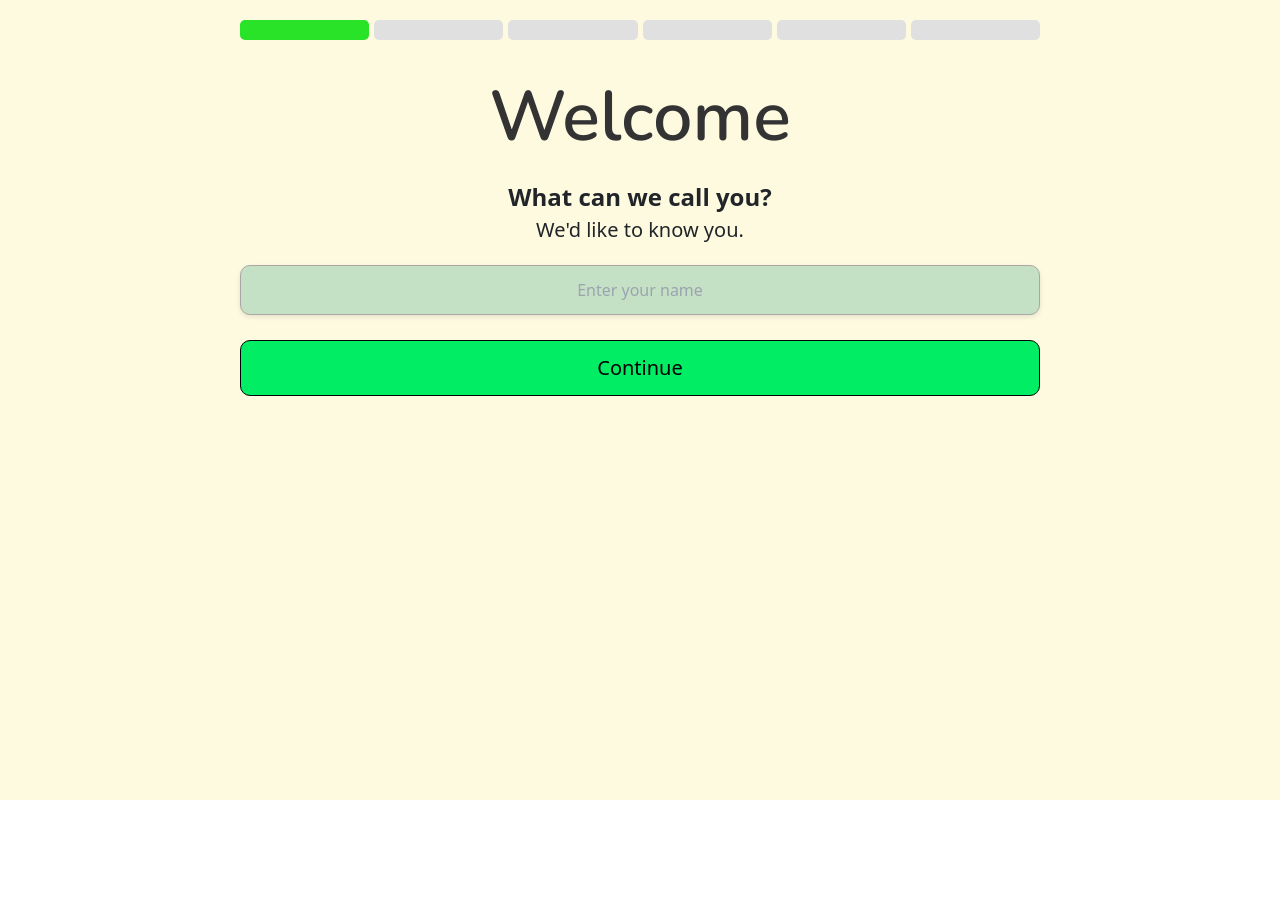
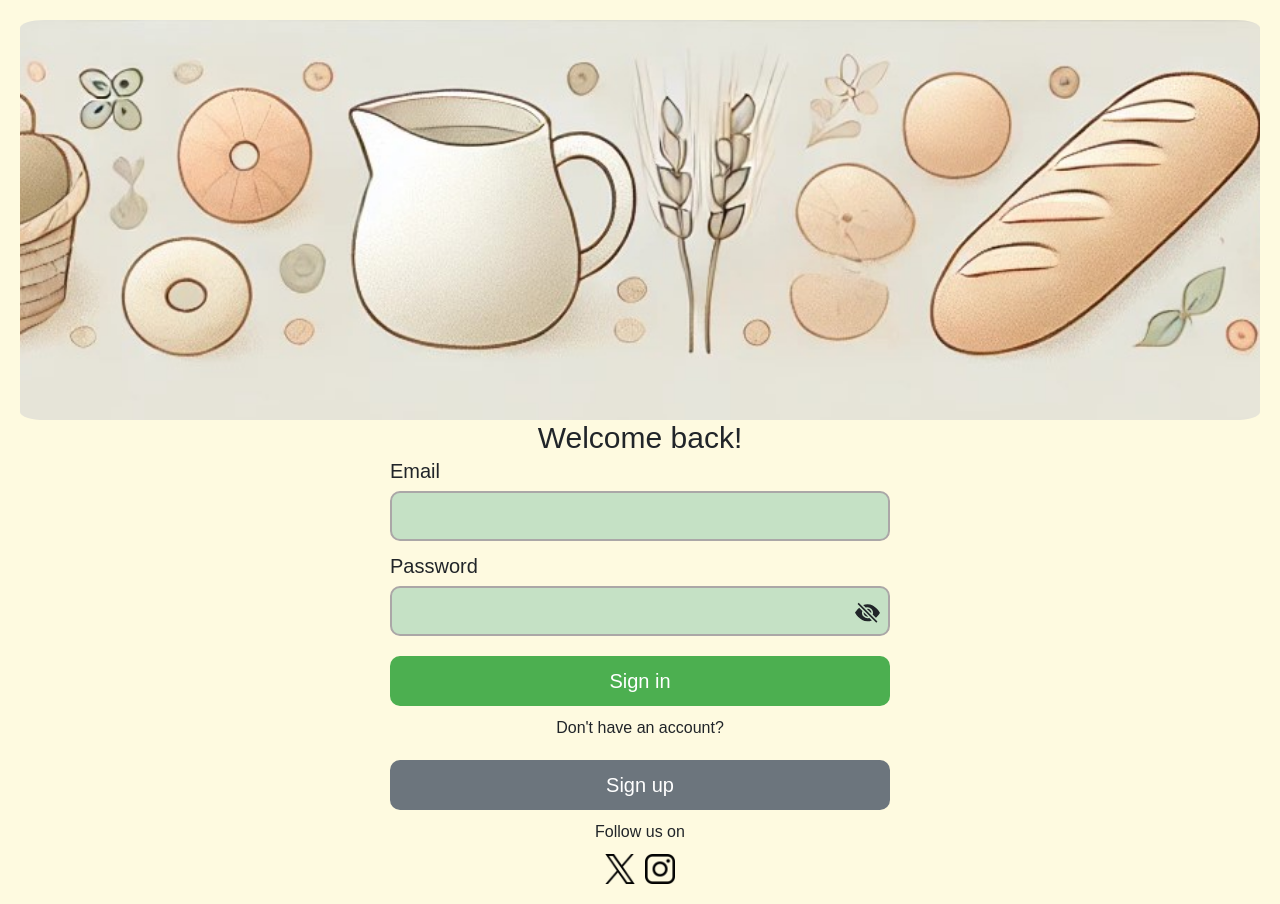
Before and after one commit to Garvit240205/FitFeast, a React (Vite) app in the folder CGAS-Project-main/: page / in a window 1280 px wide. Before the commit the page ends 800 px from the top, so only its background shows below. Built offline with nearby package versions, Linux system fonts and the light colour scheme; a web font is replaced by a local one.

Commit message:
Linked pages

```diff
--- a/CGAS-Project-main/src/App.jsx
+++ b/CGAS-Project-main/src/App.jsx
@@ -5,6 +5,7 @@ import Profile from './Profile';
 import Explore from './explore';
 import { SignInPage } from './SignIn';
 import { SignUpPage } from './SignUp';
+import WelcomePage from './WelcomePage.jsx'
 
 function App() {
   return (
@@ -12,6 +13,7 @@ function App() {
       <Routes>
 
         <Route path='/' element={<SignInPage />}/>
+        <Route path='WelcomePage' element={<WelcomePage />}/>
         <Route path='SignUp' element={<SignUpPage />}/>
         <Route path="Home" element={<Home />} />
         <Route path="Profile" element={<Profile />} />
--- a/CGAS-Project-main/src/SignIn.jsx
+++ b/CGAS-Project-main/src/SignIn.jsx
@@ -39,7 +39,7 @@ export function SignInPage() {
       localStorage.setItem('token', response.data.token);
       setSuccess('Welcome!');
       setTimeout(() => {
-        navigate("/Home");
+        navigate("/WelcomePage");
       }, 1000);
     } catch (error) {
       console.error('Error during sign-in:', error);
--- a/CGAS-Project-main/src/WelcomePage.jsx
+++ b/CGAS-Project-main/src/WelcomePage.jsx
@@ -1,4 +1,5 @@
 import React, { useState, useEffect } from 'react';
+import { Link } from 'react-router-dom';
 import './WelcomePage.css';
 
 const WelcomePage = () => {
@@ -11,7 +12,6 @@ const WelcomePage = () => {
   const [zipCode, setZipCode] = useState('');
   const [showFormula, setShowFormula] = useState(false); // New state to toggle the formula
   const calorieCount = 2200; // Example calorie count
-
   const handleContinue = () => {
     if (step < 6) {
       setStep((prevStep) => prevStep + 1);
@@ -250,15 +250,16 @@ const WelcomePage = () => {
         ))}
       </div>
       {renderStepContent()}
-      {step < 6 ? (
+      {step < 5 ? (
         <button onClick={handleContinue} className="button">
           Continue
         </button>
       ) : (
-        <div className="completion-message" style={{ textAlign: 'center' }}>
-          <h1>Thank you for completing all steps, {name}!</h1>
-          <p>Your setup is complete. You can now start using the app.</p>
-        </div>
+        <Link to="/Home">
+    <button className="button">
+      Continue
+    </button>
+  </Link>
       )}
     </div>
   );
--- a/CGAS-Project-main/src/main.jsx
+++ b/CGAS-Project-main/src/main.jsx
@@ -12,6 +12,6 @@ import './index.css'
 
 createRoot(document.getElementById('root')).render(
   <StrictMode>
-    <WelcomePage />
+    <App />
   </StrictMode>,
 )
```
